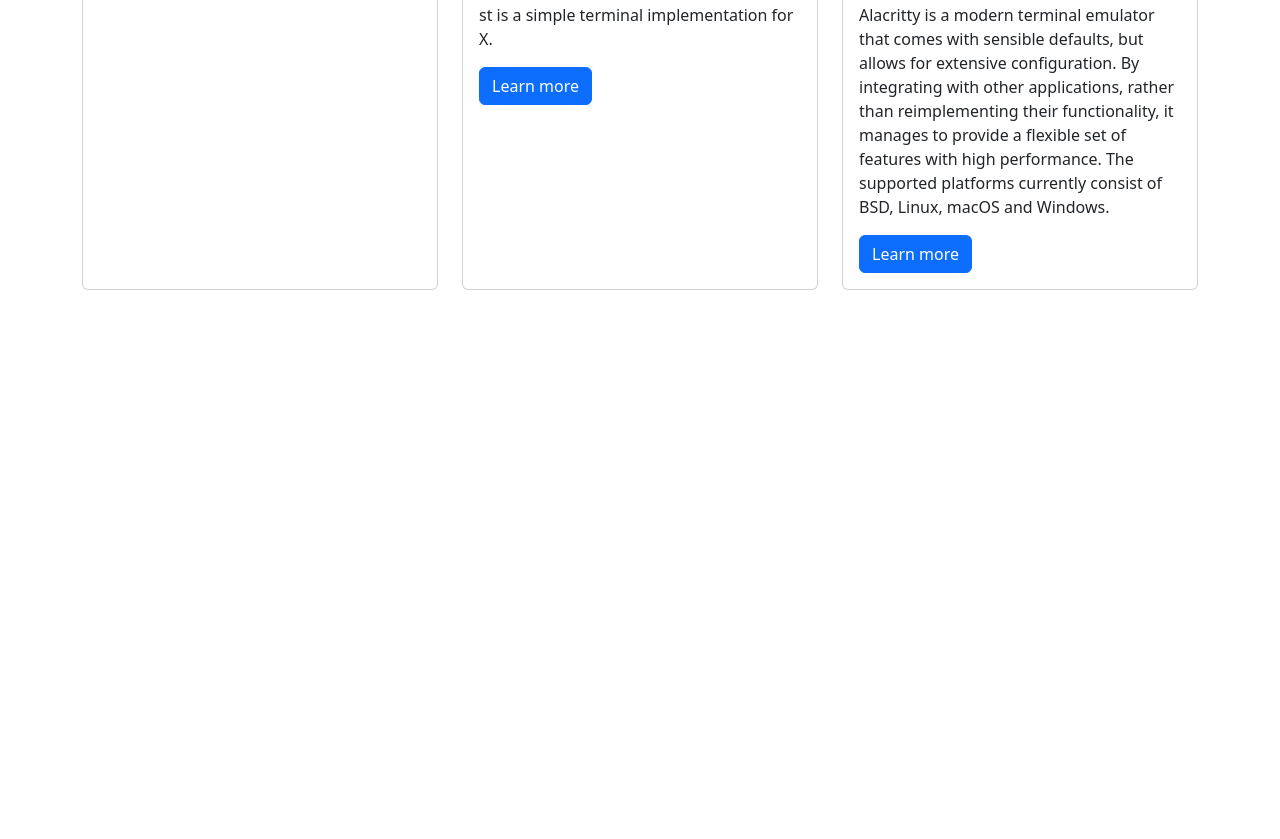
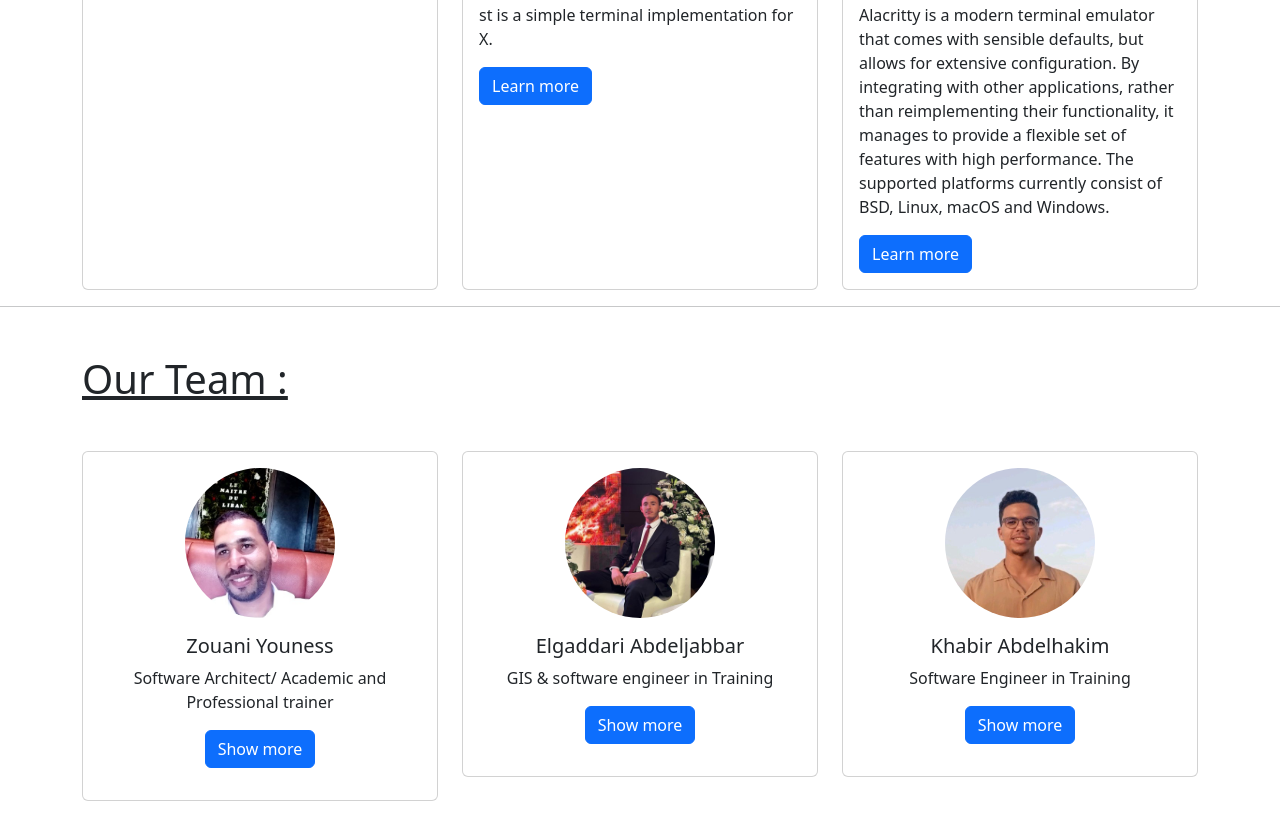
Before and after one commit to Geogueddari/Bootstrap_training, a plain HTML site: page index.html in a window 1280 px wide. Shown: the part 1263-2102 px from the top of the page. Before the commit the page ends 1553 px from the top, so only its background shows below. Drawn offline with nearby package versions, Linux system fonts and the light colour scheme.

Commit message:
adding profiles

```diff
--- a/index.html
+++ b/index.html
@@ -204,6 +204,54 @@
 
     </div>
   </div>
+   <!--  ******************************************************************************************************** Profiles  ********************************************************************************************************-->
+   <hr>
+
+   <div class="container my-5 mx-auto">
+     <h1 class="mb-5 text-decoration-underline">Our Team : </h1>
+     <div class="row row-cols-1 row-cols-md-3 g-4">
+
+
+       <div class="col">
+         <div class="card text-center p-3">
+           <img src="assets/zouani.jpg" class="card-img-top rounded-circle mx-auto" alt="Profile Image"
+             style="width: 150px; height: 150px; object-fit: cover;">
+           <div class="card-body">
+             <h5 class="card-title">Zouani Youness</h5>
+             <p class="card-text">Software Architect/ Academic and Professional trainer</p>
+             <a href="#" class="btn btn-primary">Show more</a>
+           </div>
+         </div>
+       </div>
+
+
+       <div class="col">
+         <div class="card text-center p-3">
+           <img src="assets/abdeljabar.jpg" class="card-img-top rounded-circle mx-auto" alt="Profile Image"
+             style="width: 150px; height: 150px; object-fit: cover;">
+           <div class="card-body">
+             <h5 class="card-title">Elgaddari Abdeljabbar</h5>
+             <p class="card-text">GIS & software engineer in Training</p>
+             <a href="#" class="btn btn-primary">Show more</a>
+           </div>
+         </div>
+       </div>
+
+
+       <div class="col">
+         <div class="card text-center p-3">
+           <img src="assets/abdelhakiom.jpg" class="card-img-top rounded-circle mx-auto" alt="Profile Image"
+             style="width: 150px; height: 150px; object-fit: cover;">
+           <div class="card-body">
+             <h5 class="card-title">Khabir Abdelhakim</h5>
+             <p class="card-text">Software Engineer in Training</p>
+             <a href="#" class="btn btn-primary">Show more</a>
+           </div>
+         </div>
+       </div>
+
+     </div>
+   </div>
     </main>
     <footer></footer>
 
```
